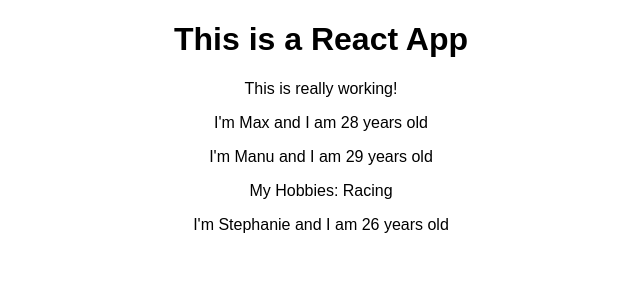
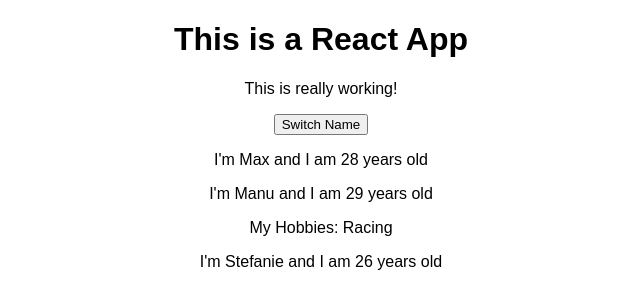
Before and after one commit to YudhaYuki/REACT-Base-Features-and-Syntax, a React (Create React App) app: page / in a window 1280 px wide. Shown: the top 308 px of the page, without its empty margins (319-959 px from the left). Built offline with nearby package versions, Linux system fonts and the light colour scheme.

Commit message:
Understanding and using State

```diff
--- a/src/App.js
+++ b/src/App.js
@@ -3,14 +3,23 @@
 import Person from './Person/Person';
 
 class App extends Component {
+  state = {
+    persons : [
+      {name: 'Max', age: 28},
+      {name: 'Manu', age: 29},
+      {name: 'Stefanie', age: 26},
+    ]
+  }
+
   render() {
     return (
       <div className="App">
         <h1>This is a React App</h1>
         <p>This is really working!</p>
-        <Person name="Max" age="28"/>
-        <Person name="Manu" age="29">My Hobbies: Racing</Person>
-        <Person name="Stephanie" age="26"/>
+        <button>Switch Name</button>
+        <Person name={this.state.persons[0].name} age={this.state.persons[0].age}/>
+        <Person name={this.state.persons[1].name} age={this.state.persons[1].age}>My Hobbies: Racing</Person>
+        <Person name={this.state.persons[2].name} age={this.state.persons[2].age}/>
       </div>
     );
 
```
